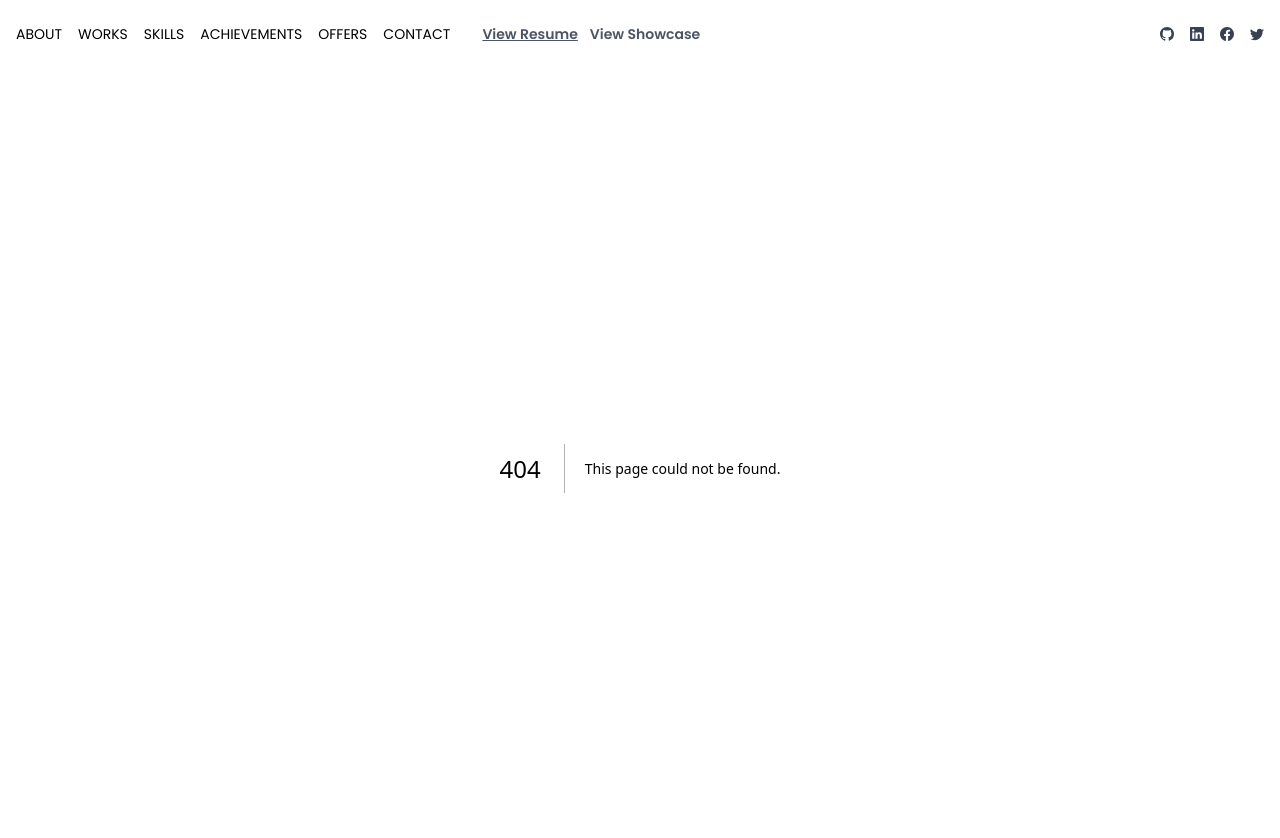
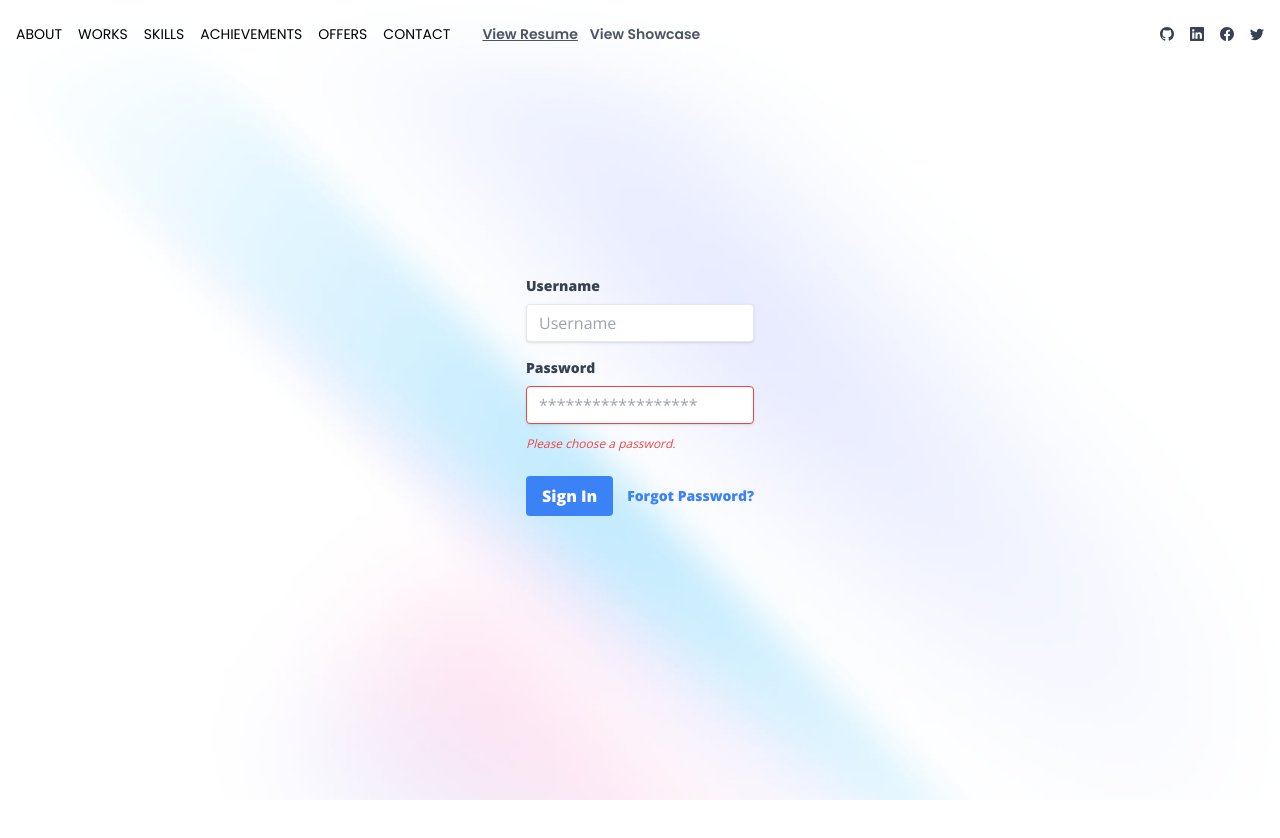
Before and after one commit to Ashik-Mahmud/nextjs-offical-portfolio, a Next.js app: page /login in a window 1280 px wide. Before the commit this address had no page. Shown: the top 838 px of the page. After the commit the page ends 800 px from the top, so only its background shows below. Built offline with nearby package versions, Linux system fonts and the light colour scheme.

Commit message:
install lot of packages for make authentication and also declare first rtk query api and lot more stuff

```diff
--- /dev/null
+++ b/app/hooks.ts
@@ -0,0 +1,7 @@
+/* make use selector for typeScript */
+import { useDispatch, useSelector } from "react-redux";
+import { TypedUseSelectorHook } from "react-redux/es/types";
+import { AppDispatch, RootState } from "./store";
+
+export const useAppSelector: TypedUseSelectorHook<RootState> = useSelector;
+export const useAppDispatch = () => useDispatch<AppDispatch>();
--- /dev/null
+++ b/app/store.ts
@@ -0,0 +1,12 @@
+import { configureStore } from "@reduxjs/toolkit";
+
+const store = configureStore({
+  reducer: {
+    // Add your reducers here
+  },
+});
+
+export default store;
+
+export type AppDispatch = typeof store.dispatch;
+export type RootState = ReturnType<typeof store.getState>;
--- /dev/null
+++ b/config/config.ts
@@ -0,0 +1 @@
+export const API_URL = "http://localhost:3000/api";
--- /dev/null
+++ b/pages/login/index.tsx
@@ -0,0 +1,60 @@
+type Props = {};
+
+const LoginPage = (props: Props) => {
+  return (
+    <div className="grid place-items-center py-52 ">
+      <div className="login-wrapper">
+        <form action="">
+          {/* tailwind */}
+          <div className="mb-4">
+            <label
+              className="block text-gray-700 text-sm font-bold mb-2"
+              htmlFor="username"
+            >
+              Username
+            </label>
+            <input
+              className="shadow appearance-none border rounded w-full py-2 px-3 text-gray-700 leading-tight focus:outline-none focus:shadow-outline"
+              id="username"
+              type="text"
+              placeholder="Username"
+            />
+          </div>
+          <div className="mb-6">
+            <label
+              className="block text-gray-700 text-sm font-bold mb-2"
+              htmlFor="password"
+            >
+              Password
+            </label>
+            <input
+              className="shadow appearance-none border border-red-500 rounded w-full py-2 px-3 text-gray-700 mb-3 leading-tight focus:outline-none focus:shadow-outline"
+              id="password"
+              type="password"
+              placeholder="******************"
+            />
+            <p className="text-red-500 text-xs italic">
+              Please choose a password.
+            </p>
+          </div>
+          <div className="flex items-center justify-between">
+            <button
+              className="bg-blue-500 hover:bg-blue-700 text-white font-bold py-2 px-4 rounded focus:outline-none focus:shadow-outline"
+              type="button"
+            >
+              Sign In
+            </button>
+            <a
+              className="inline-block align-baseline font-bold text-sm text-blue-500 hover:text-blue-800"
+              href="#"
+            >
+              Forgot Password?
+            </a>
+          </div>
+        </form>
+      </div>
+    </div>
+  );
+};
+
+export default LoginPage;
```
Also changed, not shown: apis/authenticationApi.ts (added, +26 -0 lines), package.json (+6 -1 lines), 1 other file (tests, documents, lock files or other folders).
